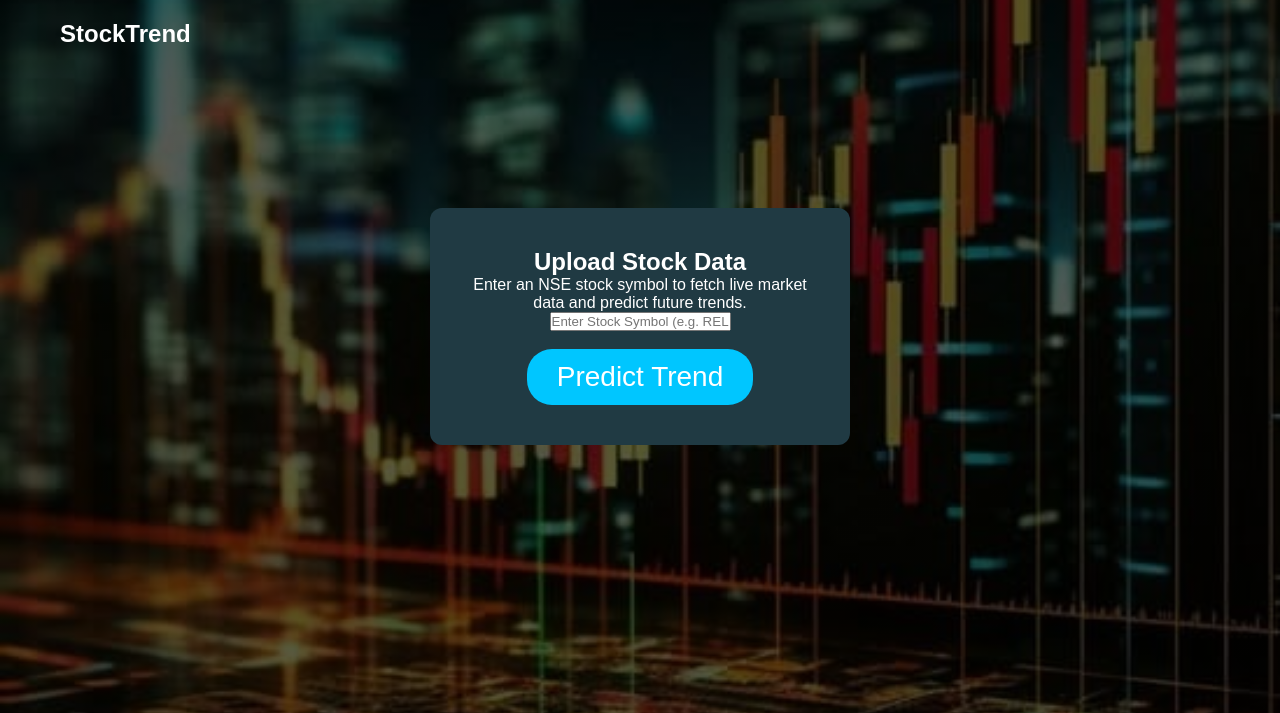
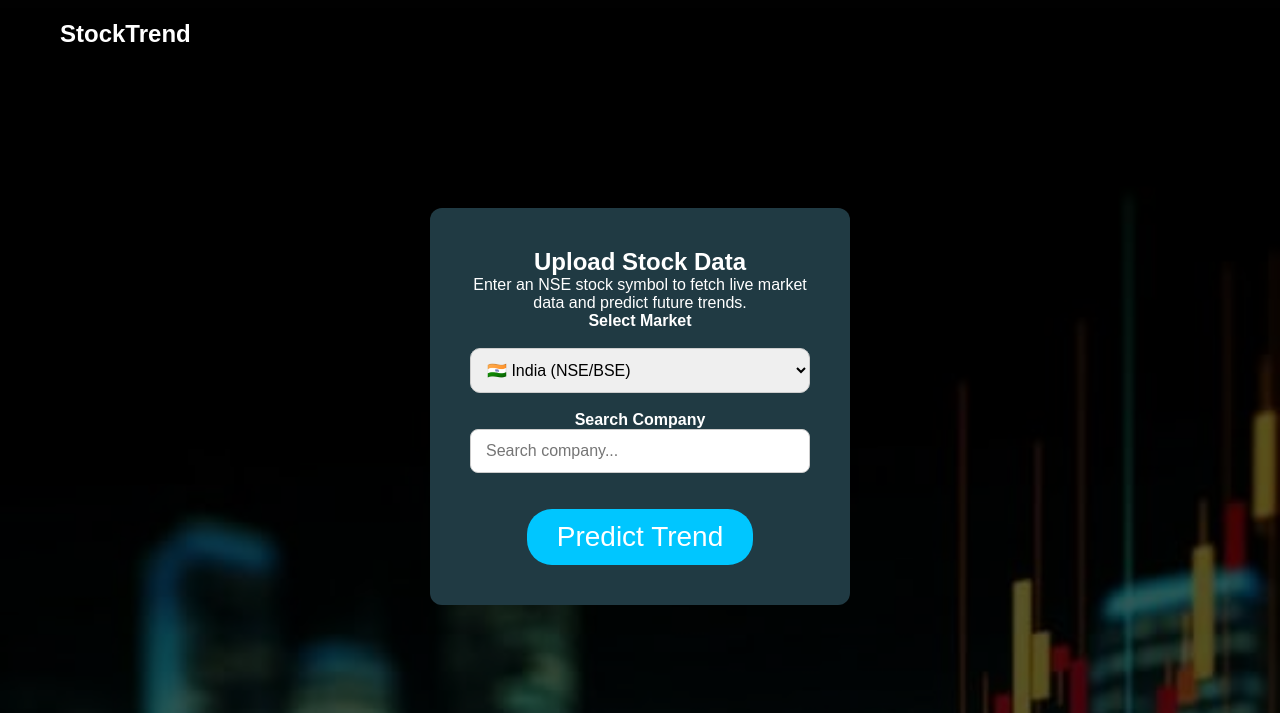
Before and after one commit to shreeyagupta511/Stock-Price-Trend-Prediction-System, a Flask app: page /input in a window 1280 px wide. Shown: the top 713 px of the page. Run offline with Flask 3, Linux system fonts and the light colour scheme.

Commit message:
Added professional stock search dropdown

```diff
--- a/app.py
+++ b/app.py
@@ -1,7 +1,8 @@
-from flask import Flask, render_template, request
+from flask import Flask, render_template, request, jsonify
 import pandas as pd
 import numpy as np
 from stock_data import get_stock_data
+from stock_list import search_stock
 from datetime import datetime
 
 from methods import (
@@ -50,6 +51,17 @@
 def contact():
     return render_template('contact.html')
 
+# --------------- SEARCH STOCK ------------------------
+@app.route("/search-stock")
+def search_stock_route():
+
+    keyword = request.args.get("q", "")
+
+    market = request.args.get("market", "global")
+
+    results = search_stock(keyword, market)
+
+    return jsonify(results)
 
 # ---------------- FILE UPLOAD ----------------
 @app.route("/upload", methods=["POST"])
--- a/static/input.css
+++ b/static/input.css
@@ -93,3 +93,125 @@
 font-size:14px;
 opacity:0.8;
 }
+
+/*======DROP DOWN=====*/
+/* ---------- Market Dropdown ---------- */
+
+.dropdown{
+
+    width:100%;
+
+    padding:12px;
+
+    font-size:16px;
+
+    border-radius:10px;
+
+    border:1px solid #ccc;
+
+    outline:none;
+
+    cursor:pointer;
+
+    transition:0.3s;
+}
+
+.dropdown:hover{
+
+    border-color:#0077cc;
+
+}
+
+.dropdown:focus{
+
+    border-color:#0077cc;
+
+    box-shadow:0 0 8px rgba(0,119,204,0.3);
+
+}
+
+/* Search Box */
+#companySearch{
+    width:100%;
+    padding:12px 15px;
+    font-size:16px;
+    border-radius:8px;
+    border:1px solid #ccc;
+    outline:none;
+    box-sizing:border-box;
+}
+
+#companySearch:focus{
+    border-color:#00bfff;
+    box-shadow:0 0 8px rgba(0,191,255,0.5);
+}
+
+/* Suggestions Dropdown */
+#suggestions{
+    position:absolute;
+    top:100%;
+    left:0;
+
+    width:100%;
+    max-height:250px;
+
+    overflow-y:auto;
+
+    background:#ffffff;
+
+    border:1px solid #dcdcdc;
+    border-radius:8px;
+
+    box-shadow:0 8px 18px rgba(0,0,0,0.18);
+
+    display:none;
+
+    z-index:999;
+}
+
+/* Each suggestion */
+.suggestion-item{
+
+    padding:10px 14px;
+
+    cursor:pointer;
+
+    border-bottom:1px solid #eee;
+
+    transition:0.2s;
+
+}
+
+.suggestion-item:last-child{
+    border-bottom:none;
+}
+
+.suggestion-item:hover{
+    background:#eaf6ff;
+}
+
+/* Company Name */
+.company-name{
+    font-weight:bold;
+    color:#222;
+    font-size:15px;
+}
+
+/* Symbol */
+.company-symbol{
+    color:#0077cc;
+    font-size:13px;
+}
+
+/* Exchange */
+.company-exchange{
+    float:right;
+    color:#888;
+    font-size:12px;
+}
+
+/* Search container */
+.search-container{
+    position:relative;
+    width:100%;
+}
--- /dev/null
+++ b/static/search.js
@@ -0,0 +1,58 @@
+const searchBox = document.getElementById("companySearch");
+const market = document.getElementById("market");
+const suggestions = document.getElementById("suggestions");
+const hiddenSymbol = document.getElementById("symbol");
+
+searchBox.addEventListener("input", async function () {
+
+    const keyword = searchBox.value.trim();
+
+    if (keyword.length < 2) {
+        suggestions.innerHTML = "";
+        suggestions.style.display = "none";
+        return;
+    }
+
+    const response = await fetch(
+        `/search-stock?q=${keyword}&market=${market.value}`
+    );
+
+    const stocks = await response.json();
+
+    suggestions.innerHTML = "";
+    suggestions.style.display = "block";
+
+    stocks.forEach(stock => {
+
+        const item = document.createElement("div");
+
+        item.className = "suggestion-item";
+
+        item.innerHTML = `
+            <div class="company-name">
+                ${stock.name}
+                <span class="company-exchange">
+                    ${stock.exchange}
+                </span>
+            </div>
+
+            <div class="company-symbol">
+                ${stock.symbol}
+            </div>
+        `;
+
+        item.onclick = function () {
+
+            searchBox.value = stock.name;
+            hiddenSymbol.value = stock.symbol;
+
+            suggestions.innerHTML = "";
+            suggestions.style.display = "none";
+
+        };
+
+        suggestions.appendChild(item);
+
+    });
+
+});
--- /dev/null
+++ b/stock_list.py
@@ -0,0 +1,37 @@
+import requests
+
+API_KEY = "VAfOBEKuPAcsRvF2bASpOF0XrIbHu03g"
+
+def search_stock(keyword, market="global"):
+
+    if market == "india":
+        exchange = "NSE"
+
+    elif market == "usa":
+        exchange = "NASDAQ"
+
+    else:
+        exchange = ""
+
+    url = (
+        f"https://financialmodelingprep.com/stable/search-symbol"
+        f"?query={keyword}"
+        f"&exchange={exchange}"
+        f"&apikey={API_KEY}"
+    )
+
+    response = requests.get(url)
+
+    data = response.json()
+
+    results = []
+
+    for item in data:
+
+        results.append({
+            "symbol": item.get("symbol"),
+            "name": item.get("name"),
+            "exchange": item.get("exchangeShortName")
+        })
+
+    return results
--- a/templates/input.html
+++ b/templates/input.html
@@ -22,15 +22,48 @@
 
 <form action="/upload" method="POST">
 
+    <label for="market"><strong>Select Market</strong></label>
+
+<br><br>
+
+<select id="market" name="market" class="dropdown">
+
+    <option value="india">🇮🇳 India (NSE/BSE)</option>
+
+    <option value="usa">🇺🇸 USA (NASDAQ/NYSE)</option>
+
+    <option value="global">🌍 Global</option>
+
+</select>
+
+<br><br>
+
+    <label for="companySearch"><strong>Search Company</strong></label>
+
+<div class="search-container">
+
     <input
-    type="text"
-    name="symbol"
-    placeholder="Enter Stock Symbol (e.g. RELIANCE.NS)"
-    required>
+        type="text"
+        id="companySearch"
+        placeholder="Search company..."
+        autocomplete="off"
+        required>
 
+    <input
+        type="hidden"
+        id="symbol"
+        name="symbol">
+
+    <div id="suggestions"></div>
+
+</div>
     <br><br>
 
-    <button type="submit" class="btn">Predict Trend</button>
+    <button type="submit" class="btn">
+
+        Predict Trend
+
+    </button>
 
 </form>
 
@@ -41,5 +74,7 @@
     © 2026 | Real-Time Stock Market Analysis & Prediction
 </footer>
 
+<script src="{{ url_for('static', filename='search.js') }}"></script>
+
 </body>
 </html>
```
